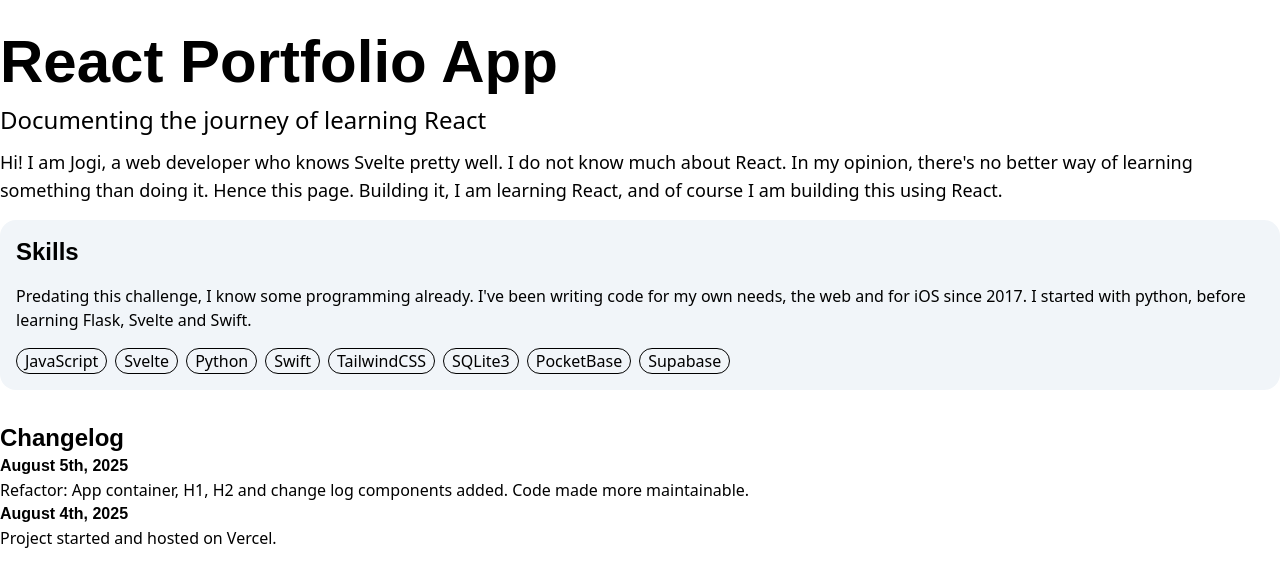
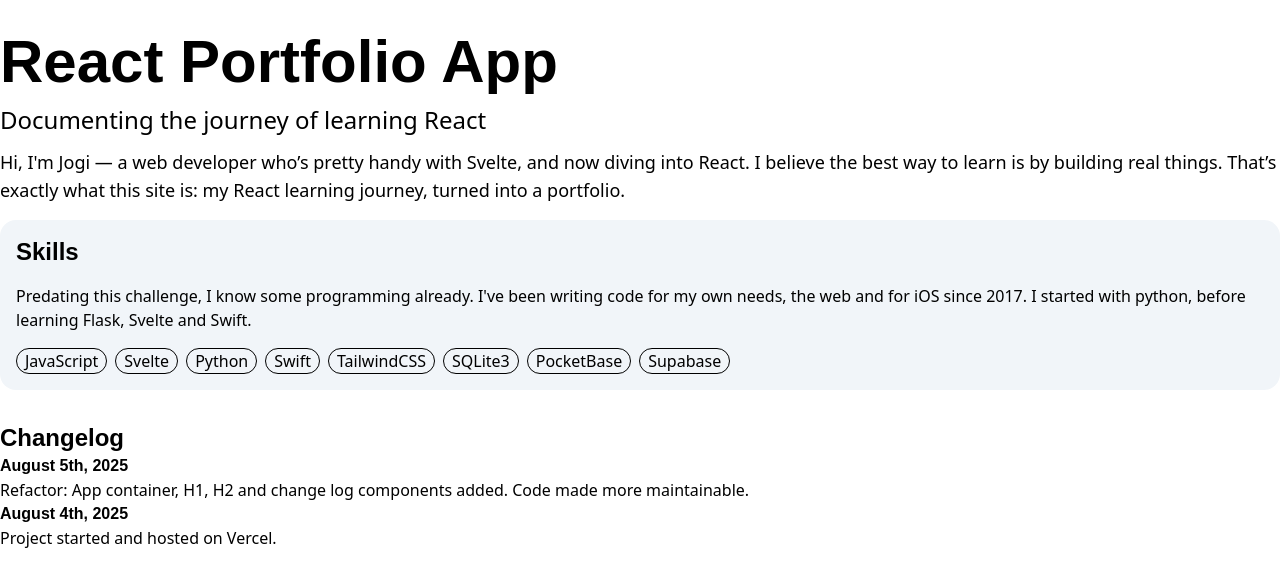
Before and after one commit to realJogicodes/portfolio-app, a React (Vite) app: page / in a window 1280 px wide. Shown: the top 586 px of the page. Built offline with nearby package versions, Linux system fonts and the light colour scheme.

Commit message:
copy imroved

```diff
--- a/src/App.tsx
+++ b/src/App.tsx
@@ -11,8 +11,8 @@ function App() {
 				<H1>React Portfolio App</H1>
 				<p className="text-2xl">Documenting the journey of learning React</p>
 				<p className="text-lg">
-					Hi! I am Jogi, a web developer who knows Svelte pretty well. I do not know much about React. In my opinion, there's no better way of learning something than doing it.
-					Hence this page. Building it, I am learning React, and of course I am building this using React.
+					Hi, I'm Jogi — a web developer who’s pretty handy with Svelte, and now diving into React. I believe the best way to learn is by building real things. That’s exactly what
+					this site is: my React learning journey, turned into a portfolio.
 				</p>
 			</main>
 			<Skills />
```
